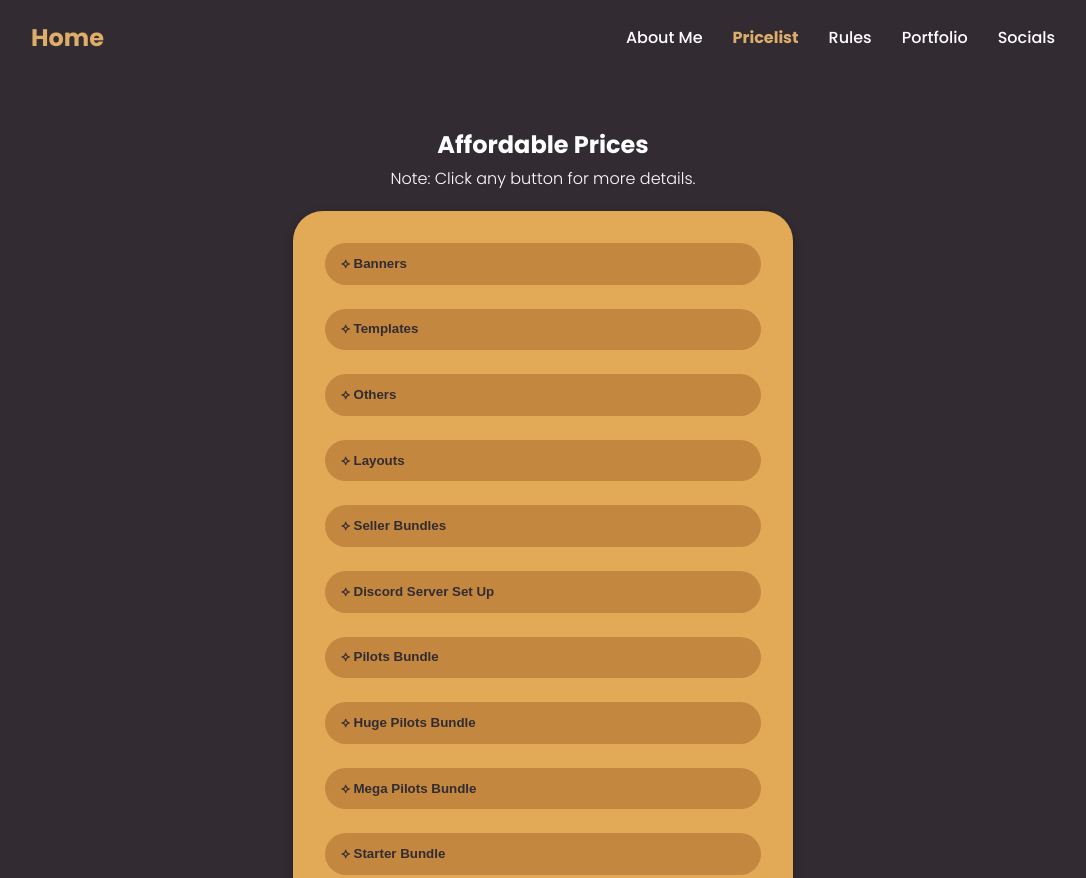
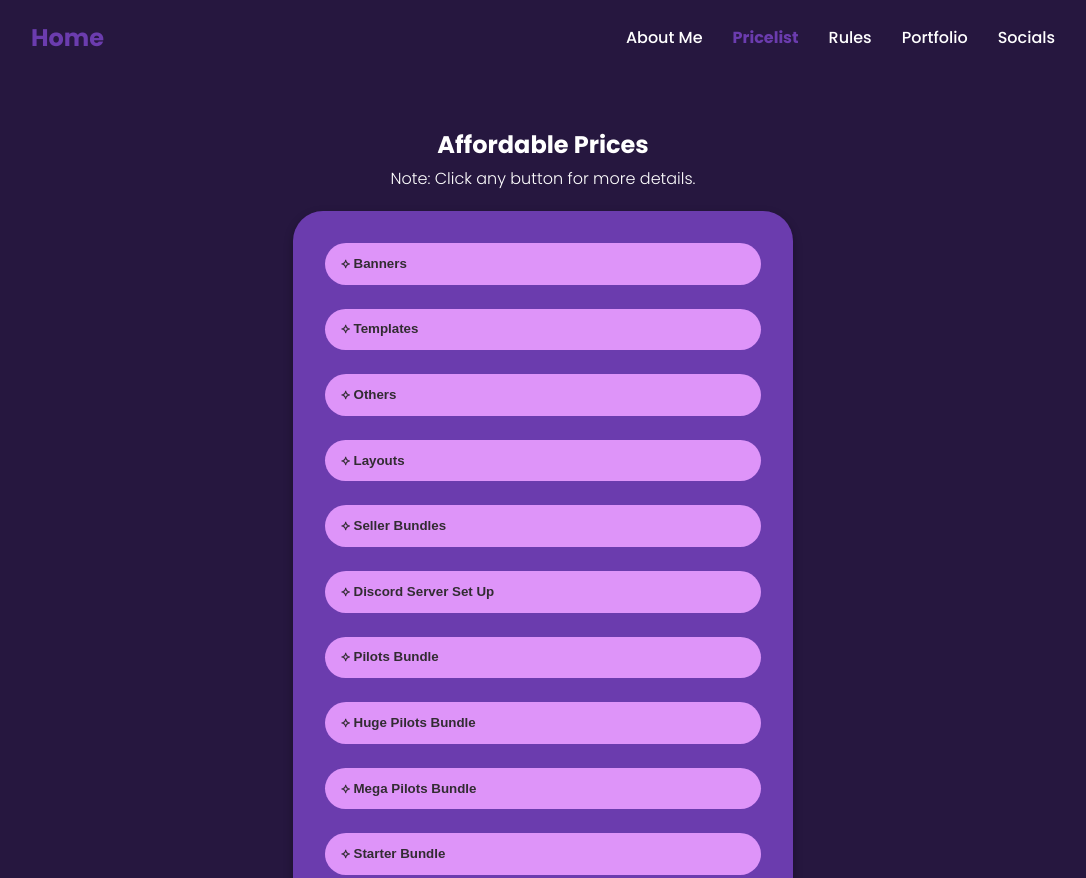
Before and after one commit to buns03/Pixie-Portfolio, a plain HTML site: page price.html in a window 1280 px wide. Shown: the top 878 px of the page, without its empty margins (97-1183 px from the left). Drawn offline with Linux system fonts and the light colour scheme.

Commit message:
Update price.css

```diff
--- a/css/price.css
+++ b/css/price.css
@@ -7,7 +7,7 @@
 
 body {
     font-family: 'Poppins', sans-serif;
-    background: #322C32;
+    background: #26173F;
     color: white;
     overflow: auto;
 }
@@ -28,7 +28,7 @@ header {
 .nav-left .home-link {
     font-size: 1.5em;
     font-weight: 700;
-    color: #DDAE6A;
+    color: #6B3CAE;
     text-decoration: none;
 }
 
@@ -46,14 +46,14 @@ header {
 }
 
 .nav-right li a.active {
-    color: #DDAE6A;
+    color: #6B3CAE;
     font-weight: 600;
 }
 
 
 .nav-right li a:hover,
 .nav-right li a.active {
-    color: #DDAE6A;
+    color: #6B3CAE;
 }
 
 .nav-toggle {
@@ -70,7 +70,7 @@ header {
 }
 
 .pricet-container {
-  background-color: #e2a956;
+  background-color: #6B3CAE;
   padding: 2rem;
   border-radius: 30px;
   max-width: 500px;
@@ -95,7 +95,7 @@ h2 {
 
 .accordion button.accordion-header {
   width: 100%;
-  background-color: #c3873f;
+  background-color: #DE94F9;
   color: #322C32;
   padding: 0.8rem 1rem;
   text-align: left;
@@ -108,11 +108,11 @@ h2 {
 }
 
 .accordion button.accordion-header:hover {
-  background-color: #a96f32;
+  background-color: #a96bbf;
 }
 
 .accordion-content {
-  background-color: #f8d1a0;
+  background-color: #ecbdfc;
   max-height: 0;
   overflow: hidden;
   transition: max-height 0.3s ease-out;
```
